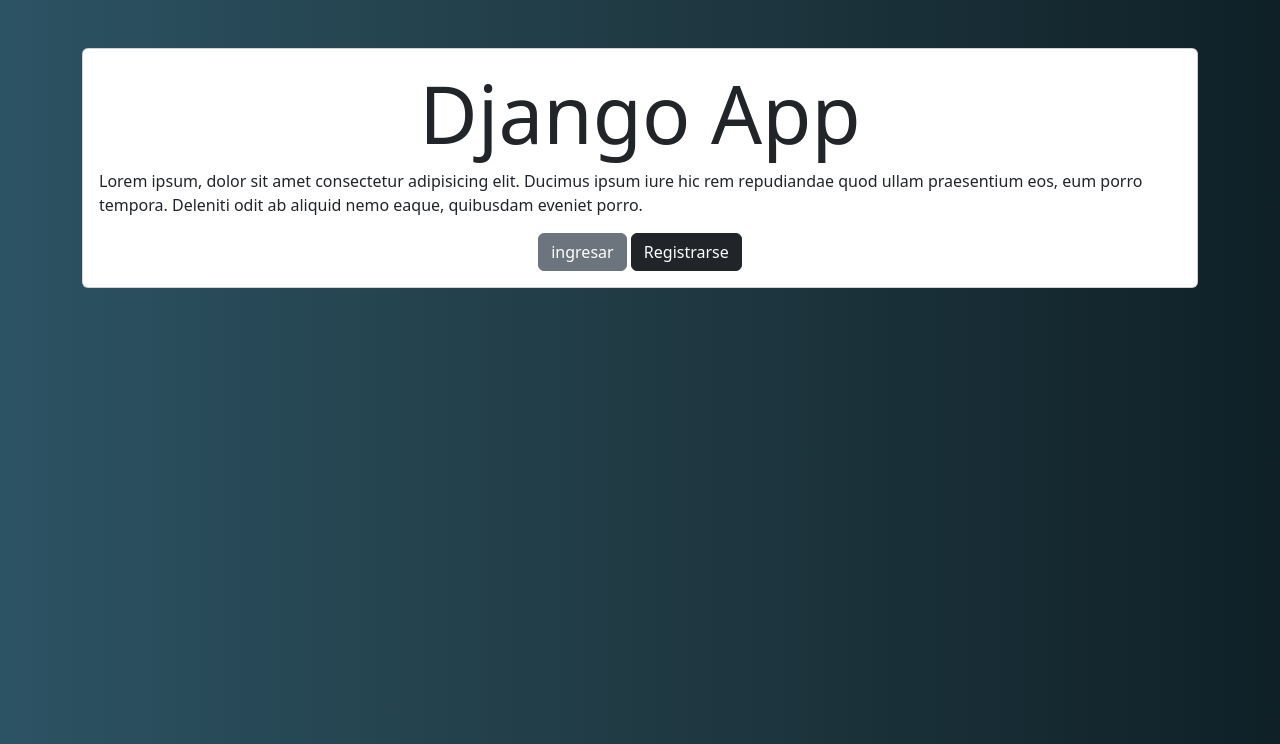
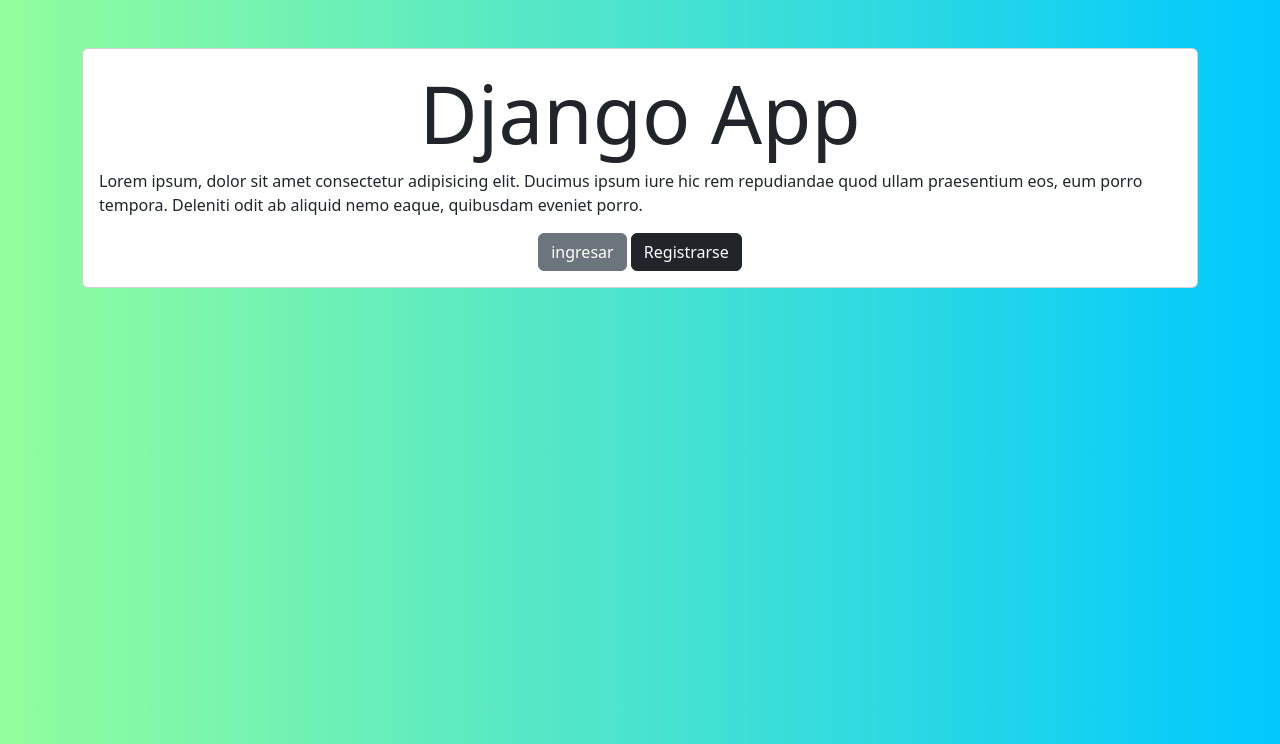
Before and after one commit to maurifitNG/Agendador-de-tareas-Django, a Django app: page / in a window 1280 px wide. Shown: the part 56-800 px from the top of the page. Run offline with Django 4.2, Linux system fonts and the light colour scheme.

Commit message:
bootstrap

```diff
--- a/tasks/static/index.css
+++ b/tasks/static/index.css
@@ -1,7 +1,7 @@
 .background-gradient{
-    background: #0F2027;  /* fallback for old browsers */
-    background: -webkit-linear-gradient(to right, #2C5364, #203A43, #0F2027);  /* Chrome 10-25, Safari 5.1-6 */
-    background: linear-gradient(to right, #2C5364, #203A43, #0F2027); /* W3C, IE 10+/ Edge, Firefox 16+, Chrome 26+, Opera 12+, Safari 7+ */
+    background: #00C9FF;  /* fallback for old browsers */
+    background: -webkit-linear-gradient(to right, #92FE9D, #00C9FF);  /* Chrome 10-25, Safari 5.1-6 */
+    background: linear-gradient(to right, #92FE9D, #00C9FF); /* W3C, IE 10+/ Edge, Firefox 16+, Chrome 26+, Opera 12+, Safari 7+ */
 }
 
 .height-100{
```
Also changed, not shown: 1 other file.
